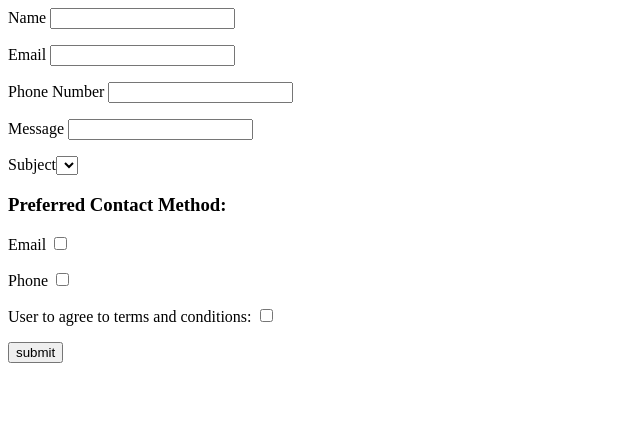
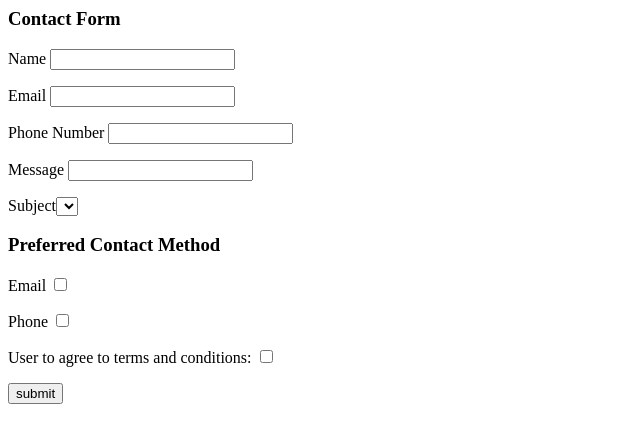
Before and after one commit to vdcayas1869/render-flask-deployment, a Flask app: page / in a window 1280 px wide. Shown: the top 443 px of the page, without its empty margins (0-640 px from the left). Run offline with Flask 3, Linux system fonts and the light colour scheme; lists and menus that the app fills with data are empty.

Commit message:
Update contact_form.html

```diff
--- a/templates/contact_form.html
+++ b/templates/contact_form.html
@@ -1,6 +1,7 @@
 <html>
    <body>
       <form action = "http://localhost:5000/confirmation" method = "POST">
+         <h3>Contact Form</h3>
          <p>Name <input type = "text" name = "Name" /></p>
          <p>Email <input type = "text" name = "Email" /></p>
          <p>Phone Number <input type = "text" name = "Phone Number" /></p>
@@ -12,7 +13,7 @@
             {% endfor %}
           </SELECT>
 
-          <h3>Preferred Contact Method:</h3>
+          <h3>Preferred Contact Method</h3>
           <p>Email <input type="checkbox" name="match-with-pairs"/></p>
 
           <p>Phone <input type="checkbox" name="match-with-pairs"/></p>
```
